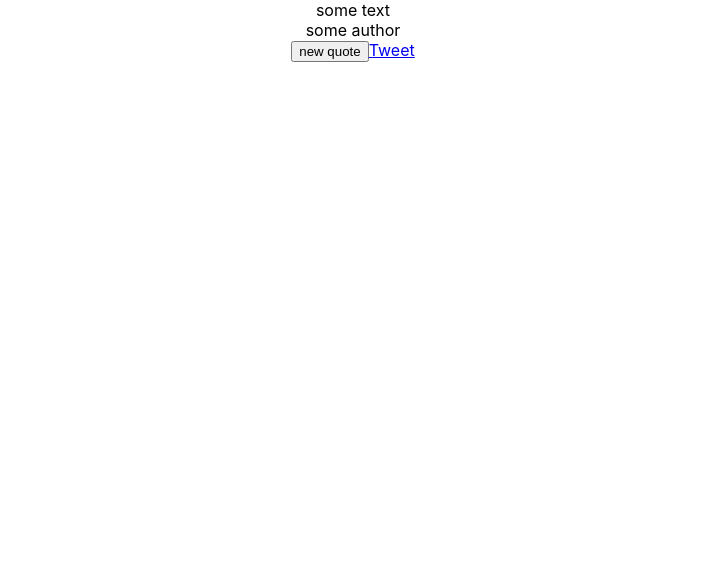
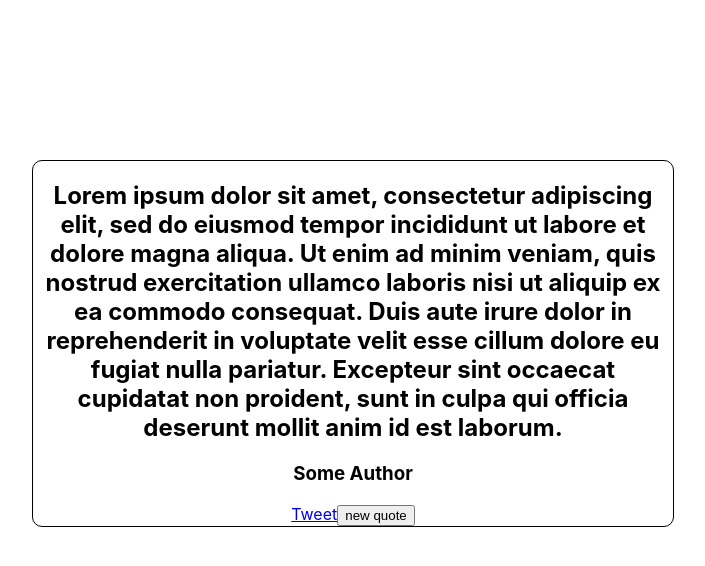
Before and after one commit to ericDevSantana/fcc-random-quote-machine, a React (Create React App) app: page / in a window 1280 px wide. Shown: the top 566 px of the page, without its empty margins (287-992 px from the left). Built offline with nearby package versions, Linux system fonts and the light colour scheme.

Commit message:
quote component

```diff
--- a/src/App.js
+++ b/src/App.js
@@ -1,19 +1,12 @@
 import "./App.css";
+import Card from "../src/components/Card";
+import Quote from "../src/components/Quote";
 
 function App() {
   return (
-    <div id="quote-box" className="App">
-      <div id="text">some text</div>
-      <div id="author">some author</div>
-      <button id="new-quote">new quote</button>
-      <a
-        href="https://twitter.com/intent/tweet"
-        target="_blank"
-        id="tweet-quote"
-      >
-        Tweet
-      </a>
-    </div>
+    <Card>
+      <Quote />
+    </Card>
   );
 }
 
--- /dev/null
+++ b/src/components/Card.js
@@ -0,0 +1,8 @@
+import React from "react";
+import styles from "./Card.module.css";
+
+const Card = (props) => {
+  return <div className={styles.card}>{props.children}</div>;
+};
+
+export default Card;
--- /dev/null
+++ b/src/components/Card.module.css
@@ -0,0 +1,8 @@
+.card {
+    width: 50%;
+    margin: auto;
+    margin-top: 10rem;
+    border-radius: 10px;
+    min-height: 20rem;
+    border: 1px solid black;
+}
--- /dev/null
+++ b/src/components/Quote.js
@@ -0,0 +1,32 @@
+import React from "react";
+
+const Quote = (props) => {
+  return (
+    <div id="quote-box" className="App">
+      <div id="text">
+        <h2>
+          Lorem ipsum dolor sit amet, consectetur adipiscing elit, sed do
+          eiusmod tempor incididunt ut labore et dolore magna aliqua. Ut enim ad
+          minim veniam, quis nostrud exercitation ullamco laboris nisi ut
+          aliquip ex ea commodo consequat. Duis aute irure dolor in
+          reprehenderit in voluptate velit esse cillum dolore eu fugiat nulla
+          pariatur. Excepteur sint occaecat cupidatat non proident, sunt in
+          culpa qui officia deserunt mollit anim id est laborum.
+        </h2>
+      </div>
+      <div id="author">
+        <h3>Some Author</h3>
+      </div>
+      <a
+        href="https://twitter.com/intent/tweet"
+        target="_blank"
+        id="tweet-quote"
+      >
+        Tweet
+      </a>
+      <button id="new-quote">new quote</button>
+    </div>
+  );
+};
+
+export default Quote;
```
Also changed, not shown: src/components/Quote.module.css (added).
